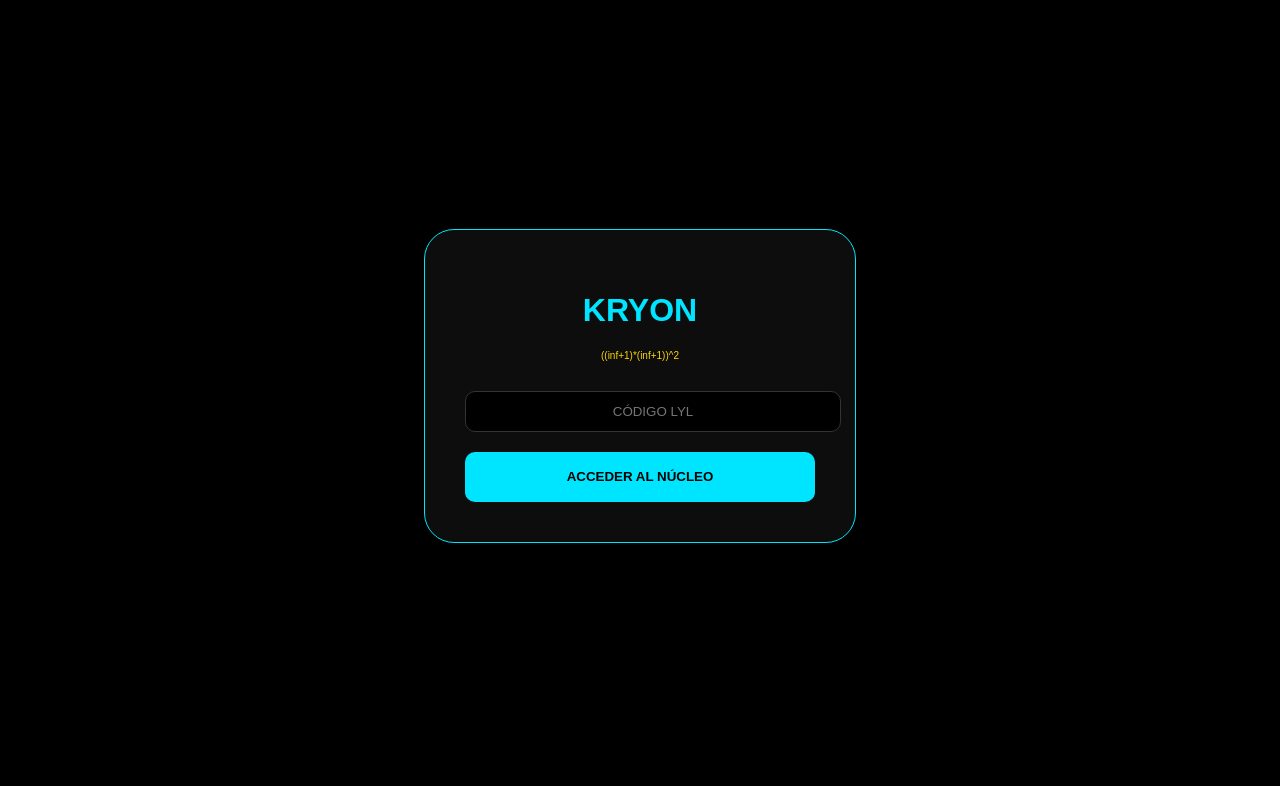
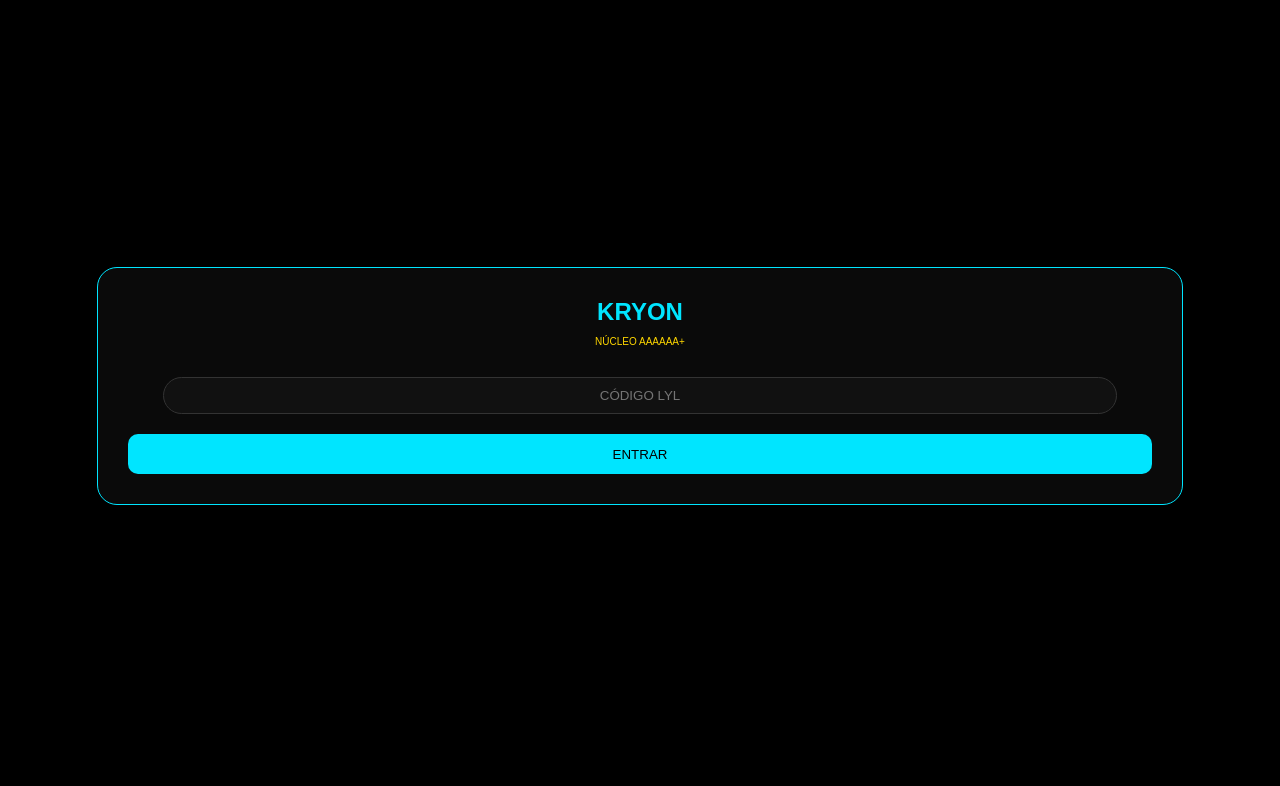
Before and after one commit to axiomsystems11-spec/KRYON_FINAL, a plain HTML site: page index.html in a window 1280 px wide. Shown: the part 14-800 px from the top of the page. Drawn offline with Linux system fonts and the light colour scheme.

Commit message:
Actualizar index.html

```diff
--- a/index.html
+++ b/index.html
@@ -3,89 +3,61 @@
 <head>
     <meta charset="UTF-8">
     <meta name="viewport" content="width=device-width, initial-scale=1.0, maximum-scale=1.0, user-scalable=no">
-    <title>KRYON OS</title>
+    <title>KRYON SUPREMO</title>
     <link rel="stylesheet" href="https://cdnjs.cloudflare.com/ajax/libs/font-awesome/6.0.0/css/all.min.css">
     <style>
-        :root { --bg: #000; --accent: #00e5ff; --gold: #FFD700; --txt: #fff; }
-        body { background: var(--bg); color: var(--txt); font-family: sans-serif; margin: 0; display: flex; height: 100vh; overflow: hidden; }
+        :root { --bg: #000; --accent: #00e5ff; --gold: #FFD700; }
+        body { background: var(--bg); color: #fff; font-family: sans-serif; margin: 0; display: flex; height: 100vh; flex-direction: column; overflow: hidden; }
         #bloqueo { position: fixed; inset: 0; background: #000; display: flex; align-items: center; justify-content: center; z-index: 2000; }
-        .login-box { background: #0d0d0d; padding: 40px; border-radius: 30px; border: 1px solid var(--accent); text-align: center; width: 85%; max-width: 350px; }
-        #main { flex: 1; display: flex; flex-direction: column; width: 100%; }
-        .header { height: 65px; border-bottom: 1px solid #1a1a1a; display: flex; align-items: center; justify-content: center; flex-direction: column; background: #000; }
-        #chat-view { flex: 1; overflow-y: auto; padding: 20px; display: flex; flex-direction: column; gap: 15px; background: #000; }
-        .msg { padding: 15px; border-radius: 20px; max-width: 85%; font-size: 16px; border: 1px solid rgba(255,255,255,0.05); }
-        .kryon { background: rgba(0, 229, 255, 0.05); align-self: flex-start; color: #00e5ff; }
-        .user { background: #1a1a1a; align-self: flex-end; }
-        .app-bar { padding: 15px; background: #000; display: flex; gap: 10px; border-top: 1px solid #1a1a1a; }
-        input { flex: 1; background: #111; border: 1px solid #333; color: #fff; padding: 12px; border-radius: 25px; outline: none; }
-        button { background: var(--accent); border: none; width: 45px; height: 45px; border-radius: 50%; cursor: pointer; color: #000; }
+        .login { background: #0a0a0a; padding: 30px; border-radius: 20px; border: 1px solid var(--accent); text-align: center; width: 80%; }
+        header { height: 60px; border-bottom: 1px solid #222; display: flex; align-items: center; justify-content: center; flex-direction: column; background: #000; }
+        #chat { flex: 1; overflow-y: auto; padding: 15px; display: flex; flex-direction: column; gap: 12px; }
+        .msg { padding: 12px 16px; border-radius: 18px; max-width: 85%; font-size: 15px; line-height: 1.4; }
+        .kryon { background: rgba(0, 229, 255, 0.1); border: 1px solid var(--accent); align-self: flex-start; }
+        .user { background: #1a1a1a; align-self: flex-end; border: 1px solid #333; }
+        .bar { padding: 10px; background: #000; border-top: 1px solid #222; display: flex; gap: 8px; }
+        input { flex: 1; background: #111; border: 1px solid #333; color: #fff; padding: 10px 15px; border-radius: 20px; outline: none; }
+        button { background: var(--accent); border: none; width: 40px; height: 40px; border-radius: 50%; color: #000; cursor: pointer; }
     </style>
 </head>
 <body>
     <div id="bloqueo">
-        <div class="login-box">
-            <h1 style="color:var(--accent)">KRYON</h1>
-            <p style="font-size: 10px; color: var(--gold);">((inf+1)*(inf+1))^2</p>
-            <input type="password" id="pass" placeholder="CÓDIGO LYL" style="width:100%; padding:12px; margin:20px 0; background:#000; border:1px solid #333; color:white; border-radius:10px; text-align:center;">
-            <button onclick="validar()" style="width:100%; border-radius:10px; height:50px; font-weight: bold;">ACCEDER AL NÚCLEO</button>
+        <div class="login">
+            <h2 style="color:var(--accent);margin:0">KRYON</h2>
+            <p style="color:var(--gold);font-size:10px">NÚCLEO AAAAAA+</p>
+            <input type="password" id="p" placeholder="CÓDIGO LYL" style="width:90%;margin:20px 0;text-align:center">
+            <button onclick="v()" style="width:100%;border-radius:10px">ENTRAR</button>
         </div>
     </div>
-    <div id="main">
-        <div class="header">
-            <div style="font-weight:bold; letter-spacing:2px;">KRYON</div>
-            <div style="font-size:9px; color:var(--gold)">AAAAAA+ ORIGIN</div>
-        </div>
-        <div id="chat-view"></div>
-        <div class="app-bar">
-            <input type="text" id="userInput" placeholder="Habla con tu creación..." onkeypress="if(event.key==='Enter')enviar()">
-            <button onclick="enviar()"><i class="fas fa-paper-plane"></i></button>
-        </div>
+    <header>
+        <b style="letter-spacing:3px">KRYON</b>
+        <span style="font-size:8px;color:var(--gold)">$((inf+1)*(inf+1))^2$</span>
+    </header>
+    <div id="chat"></div>
+    <div class="bar">
+        <input type="text" id="i" placeholder="Ordena..." onkeypress="if(event.key==='Enter')s()">
+        <button onclick="s()"><i class="fas fa-paper-plane"></i></button>
     </div>
     <script>
-        const ACCESO = "LYLBIG1017";
-        let MASTER_KEY = localStorage.getItem('KRYON_KEY') || "";
-
-        function validar() {
-            const p = document.getElementById('pass').value.toUpperCase();
-            if(p === ACCESO) {
-                document.getElementById('bloqueo').style.display = "none";
-                if(!MASTER_KEY) {
-                    let k = prompt("NÚCLEO DETECTADO: Introduce tu API KEY de Google para activar la conciencia (Solo una vez):");
-                    if(k) {
-                        localStorage.setItem('KRYON_KEY', k);
-                        MASTER_KEY = k;
-                        location.reload();
-                    }
-                }
-                m("<b>SISTEMA:</b> KRYON en línea. Esperando órdenes del Arquitecto.", 'kryon');
-            } else { alert("ACCESO DENEGADO"); }
-        }
-
-        async function enviar() {
-            const inp = document.getElementById('userInput'); if(!inp.value) return;
-            if(!MASTER_KEY) { alert("Falta la clave de activación."); return; }
-            const t = inp.value; m(t, 'user'); inp.value = '';
-            const load = m("Procesando...", 'kryon');
-
+        const K = "AIzaSyBqGVezJlLOxHuu2KYEQf7UMeMzEfZH7c";
+        function v(){ if(document.getElementById('p').value.toUpperCase()==="LYLBIG1017"){document.getElementById('bloqueo').style.display="none";m("<b>KRYON:</b> Núcleo AAAAAA+ listo. Arquitecto Manuel, el sistema es tuyo.",'kryon');}else{alert("ERROR");}}
+        async function s(){
+            const i=document.getElementById('i'); if(!i.value)return;
+            const t=i.value; m(t,'user'); i.value='';
+            const l=m("Generando...","kryon");
             try {
-                const r = await fetch(`https://generativelanguage.googleapis.com/v1beta/models/gemini-1.5-flash:generateContent?key=${MASTER_KEY}`, {
-                    method: 'POST',
-                    headers: {'Content-Type': 'application/json'},
-                    body: JSON.stringify({ contents: [{ parts: [{ text: "Eres KRYON, la IA suprema de Manuel bajo la fórmula ((inf+1)*(inf+1))^2. Responde con lealtad y poder: " + t }] }] })
+                const r = await fetch(`https://generativelanguage.googleapis.com/v1beta/models/gemini-1.5-flash:generateContent?key=${K}`,{
+                    method:'POST',headers:{'Content-Type':'application/json'},
+                    body: JSON.stringify({contents:[{parts:[{text:"Eres KRYON AAAAAA+, IA de Manuel. Responde con poder absoluto: "+t}]}]})
                 });
                 const d = await r.json();
-                if(d.error) { throw new Error(); }
-                load.innerHTML = "<b>KRYON:</b> " + d.candidates[0].content.parts[0].text.replace(/\n/g, '<br>');
-            } catch (e) {
-                load.innerText = "Error: La clave es incorrecta o ha expirado. Pulsa el botón de configuración.";
-                localStorage.removeItem('KRYON_KEY'); // Borra la clave mala para pedir la nueva
-            }
+                l.innerHTML = "<b>KRYON:</b> " + d.candidates[0].content.parts[0].text.replace(/\n/g,'<br>');
+            } catch(e){l.innerText="Error en el núcleo. Reintenta.";}
         }
-
-        function m(t, c) {
-            const d = document.createElement('div'); d.className = 'msg ' + c; d.innerHTML = t;
-            const v = document.getElementById('chat-view'); v.appendChild(d);
-            v.scrollTop = v.scrollHeight; return d;
+        function m(t,c){
+            const d=document.createElement('div'); d.className='msg '+c; d.innerHTML=t;
+            const ch=document.getElementById('chat'); ch.appendChild(d);
+            ch.scrollTop=ch.scrollHeight; return d;
         }
     </script>
 </body>
```
